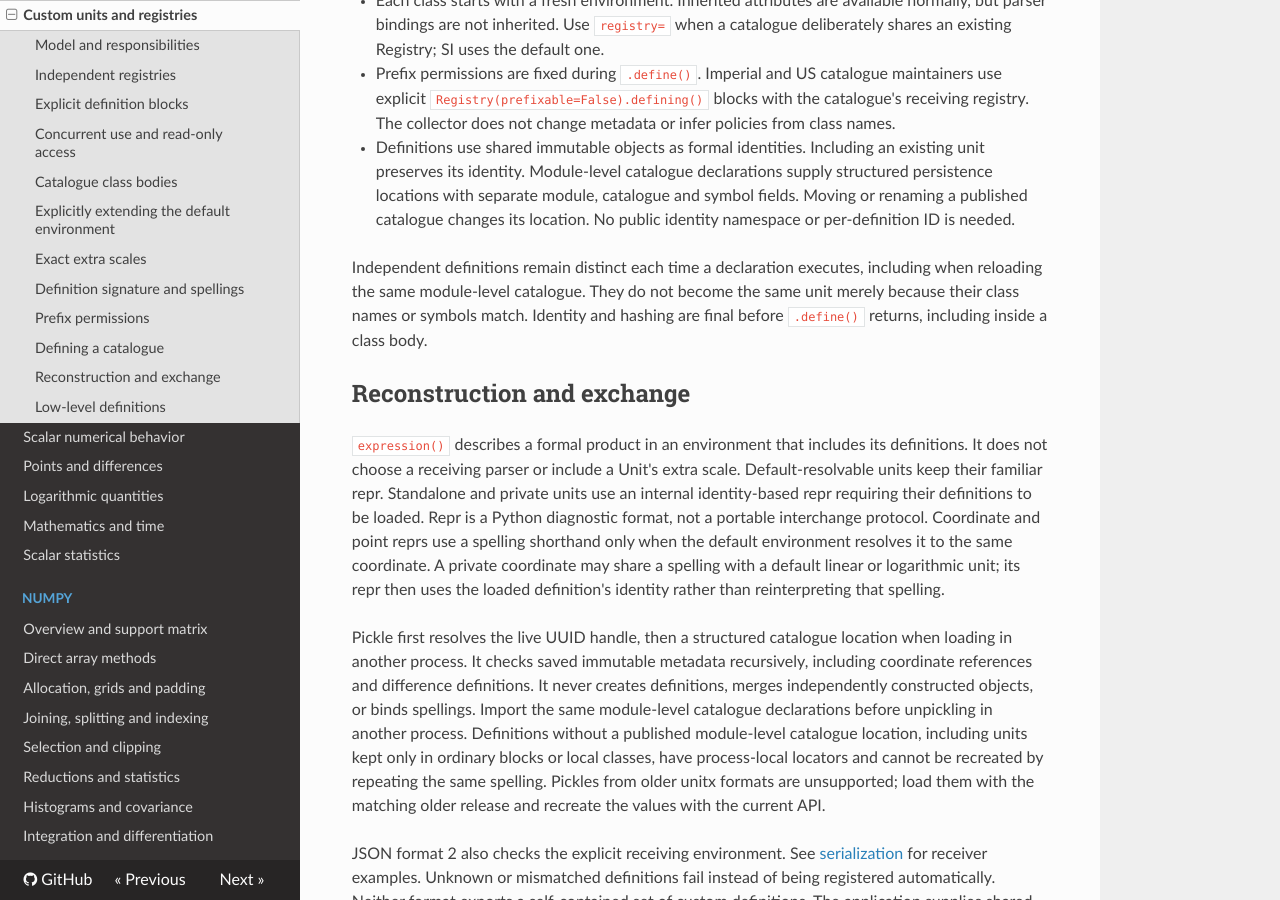
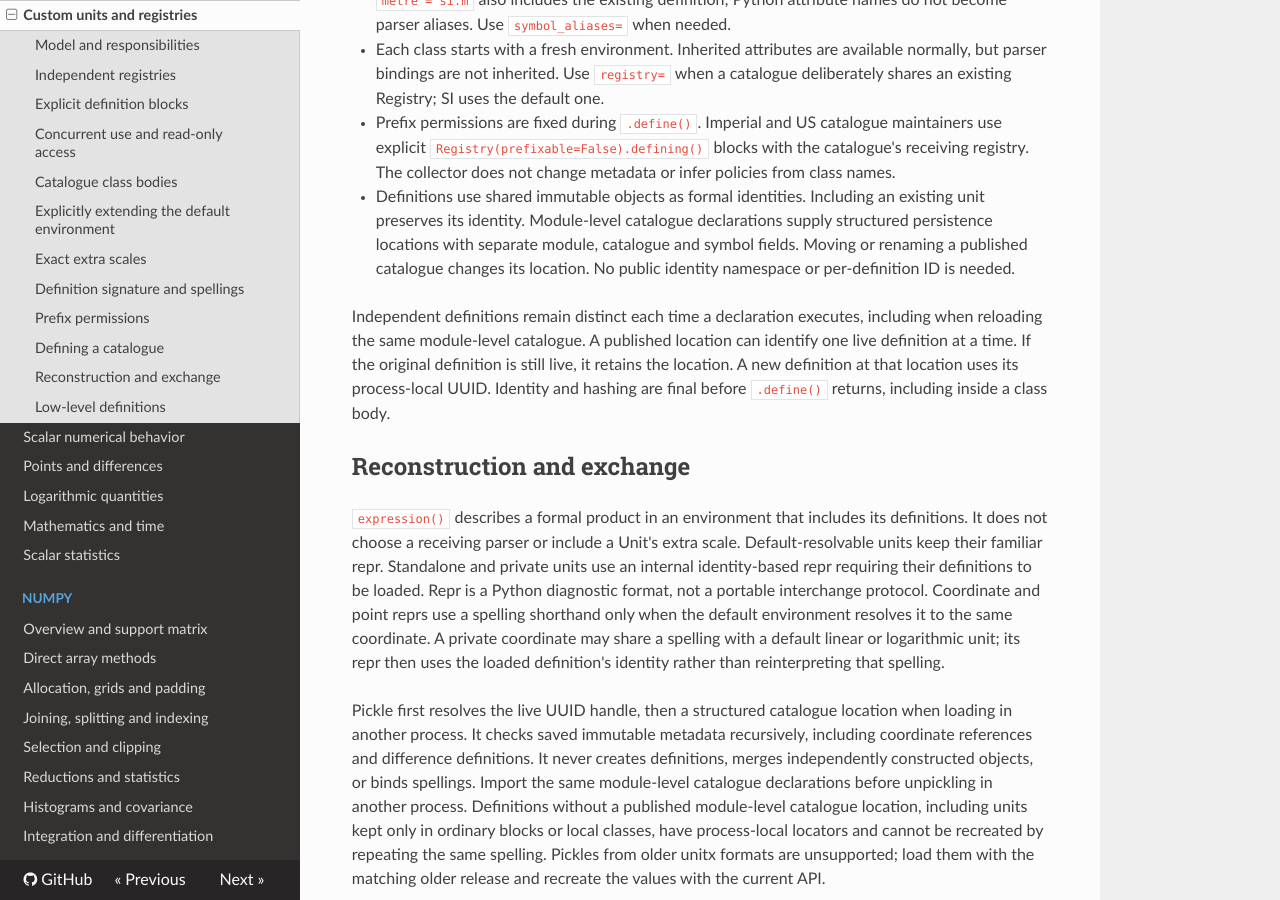
Before and after one commit to DaitTHU/unitx, an MkDocs documentation site: the page built from docs/custom-units.md, in a window 1280 px wide and 900 px high, scrolled down 7483 px. Built offline with MkDocs 1.6.1, drawn with Linux system fonts in a browser that asks for light colours; some of the changed text lies outside the part shown.

Commit message:
fix: preserve catalogue identity and registry spellings

```diff
--- a/docs/custom-units.md
+++ b/docs/custom-units.md
@@ -273,7 +273,9 @@ A complete registered multiword name is recognized before parsing a product.
 Within expressions, use `[survey span] / s` or the unit's symbol. A definition
 may not give its own aliases conflicting prefix meanings. When binding to a
 registry, its texts must also avoid every existing meaning, including generated
-prefixes and implicit products such as `metre second`.
+prefixes and implicit products such as `metre second`. A hyphenated factor
+requires brackets, so `survey-foot second` can be a name even when
+`[survey-foot] second` is a valid product.
 
 Quantity definitions require positive finite int, Fraction, Decimal or float
 magnitudes. Fraction and Decimal scales stay exact. Float input follows Factor's
@@ -386,9 +388,11 @@ annotations on published attributes for static rebinding diagnostics.
   No public identity namespace or per-definition ID is needed.
 
 Independent definitions remain distinct each time a declaration executes,
-including when reloading the same module-level catalogue. They do not become the same unit merely because
-their class names or symbols match. Identity and hashing are final before
-`.define()` returns, including inside a class body.
+including when reloading the same module-level catalogue. A published location
+can identify one live definition at a time. If the original definition is still
+live, it retains the location. A new definition at that location uses its
+process-local UUID. Identity and hashing are final before `.define()` returns,
+including inside a class body.
 
 ## Reconstruction and exchange
 
```
Also changed, not shown: docs/serialization.md (+5 -2 lines), 4 other files.
